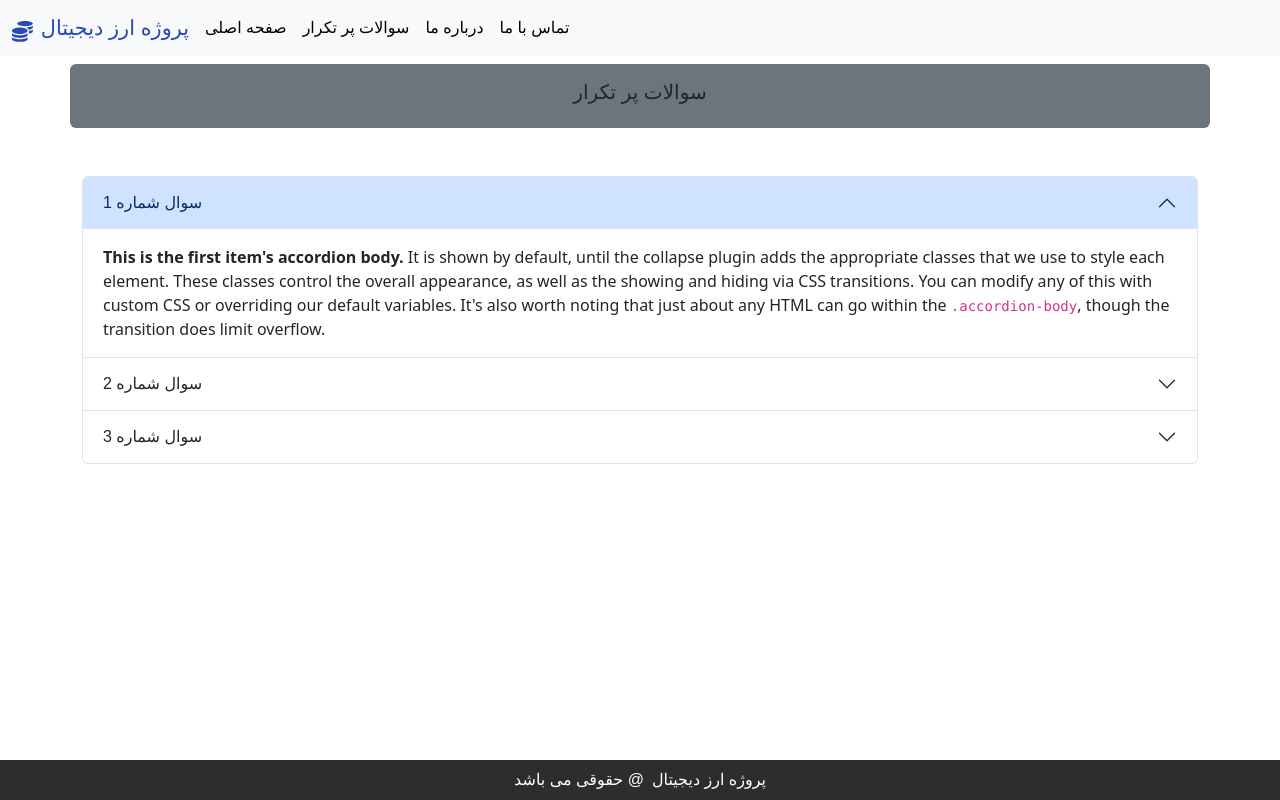
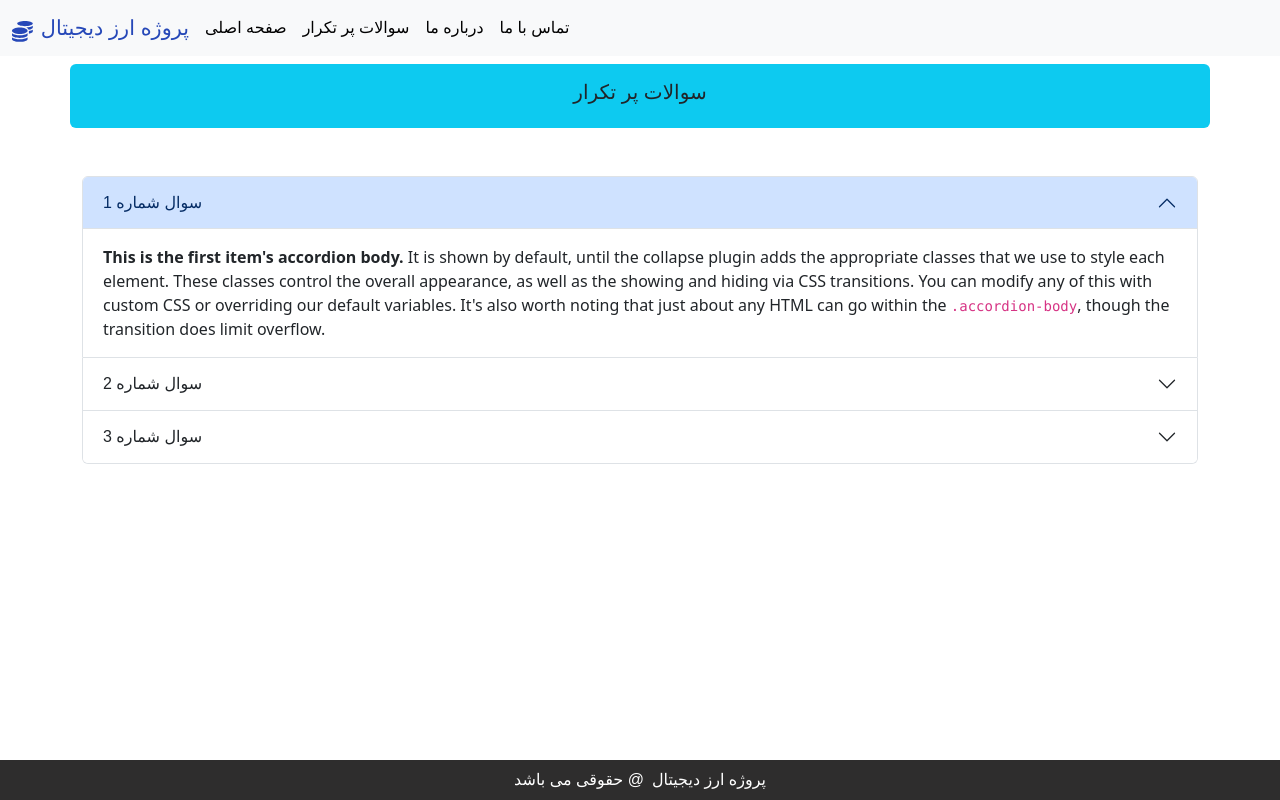
Before and after one commit to pooriazoraghi/React, a React (Create React App) app: page /faq in a window 1280 px wide. Built offline with nearby package versions, Linux system fonts and the light colour scheme; a small style sheet from the web is missing.

Commit message:
success Navbar

```diff
--- a/src/components/ui/Navbar.component.jsx
+++ b/src/components/ui/Navbar.component.jsx
@@ -9,8 +9,10 @@ const NavbarComponent = () => {
   const btnToggleRef = useRef();
 
   const toggleMenu = () => {
-    btnToggleRef.current.click();
-  }
+    if(window.innerWidth < 992){
+      btnToggleRef.current.click();
+    }
+  };
 
   return (
     <React.Fragment>
--- a/src/pages/FAQ.page.jsx
+++ b/src/pages/FAQ.page.jsx
@@ -5,7 +5,7 @@ const FAQPage = () => {
     <React.Fragment>
       <div className="container">
         <div className="row pt-2">
-          <div className="col-12 bg-secondary p-3 rounded">
+          <div className="col-12 bg-info p-3 rounded">
             <h5>سوالات پر تکرار</h5>
           </div>
         </div>
```
